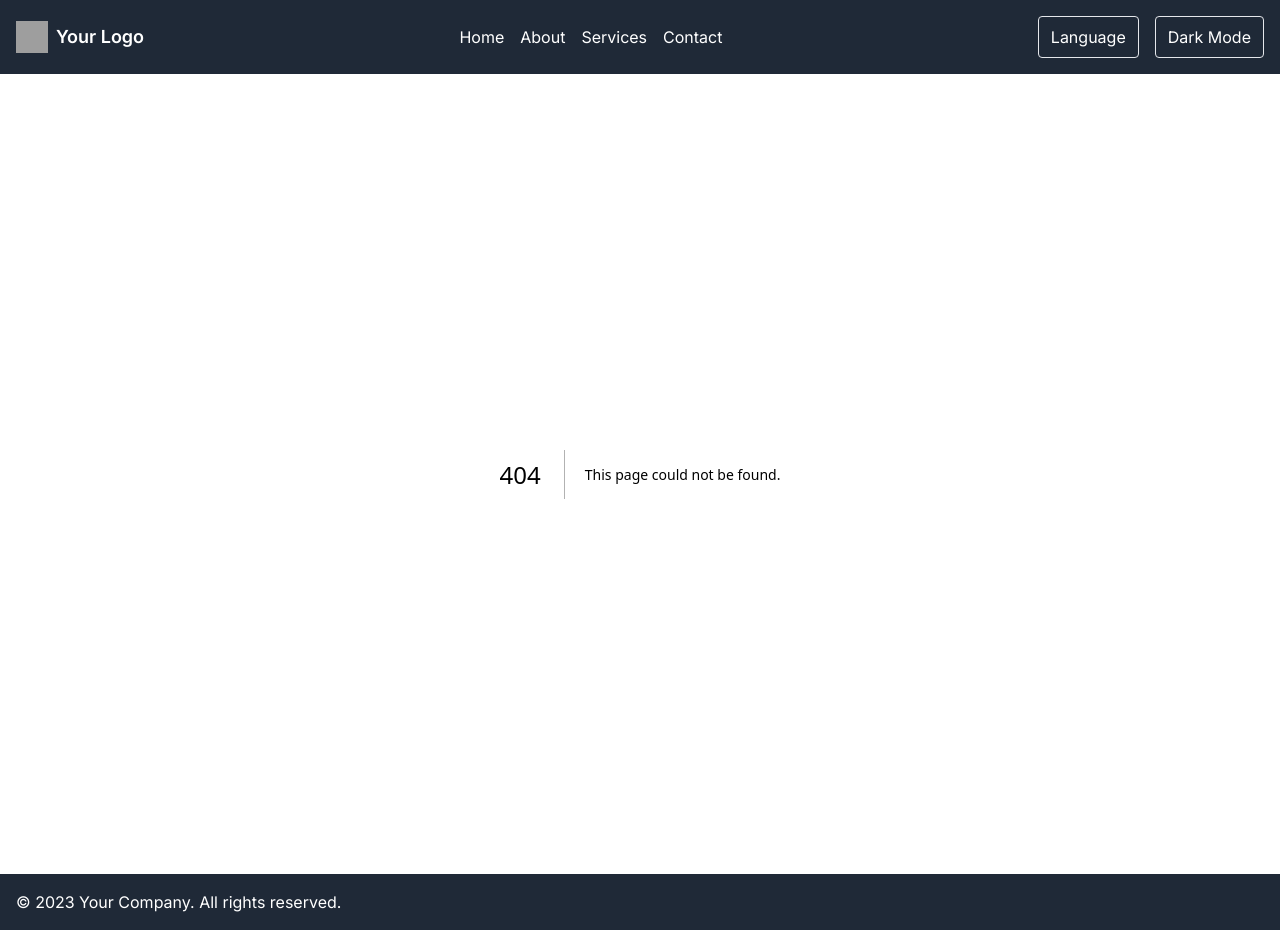
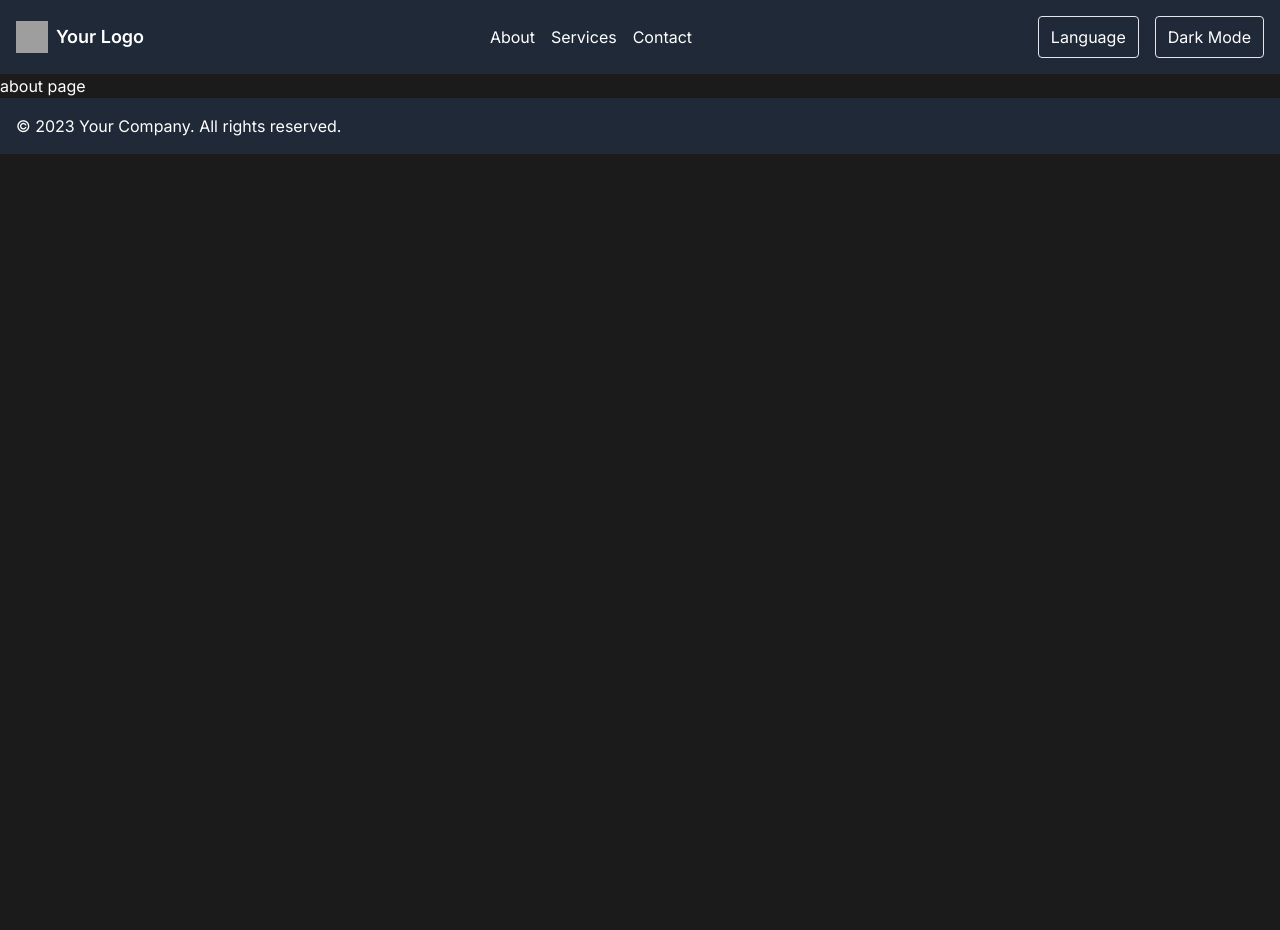
Before and after one commit to christianrhodes18/media-blog, a Next.js app: page /about in a window 1280 px wide. Before the commit this address had no page. After the commit the page ends 800 px from the top, so only its background shows below. Built offline with nearby package versions, Linux system fonts and the light colour scheme; grey boxes are pictures that could not be loaded.

Commit message:
progress on routing

```diff
--- /dev/null
+++ b/app/about/page.tsx
@@ -0,0 +1,5 @@
+export default function About() {
+    return (
+      <h1>about page</h1>
+    )
+  }
--- a/app/components/Navigation.tsx
+++ b/app/components/Navigation.tsx
@@ -6,19 +6,20 @@ const Navigation: React.FC = () => {
     <nav className="bg-gray-800 text-white p-4">
       <div className="container mx-auto flex justify-between items-center">
         {/* Logo */}
-        <div className="flex items-center">
+        <div>
+          <a href="/" className='flex items-center'>
             <img
               src="/path/to/logo.png"
               alt="Logo"
               className="h-8 w-8 mr-2"
             />
             <span className="font-semibold text-lg">Your Logo</span>
+          </a>
         </div>
 
         {/* Links */}
         <div className="space-x-4">
-          <a href="#" className="hover:text-gray-300">Home</a>
-          <a href="#" className="hover:text-gray-300">About</a>
+          <a href="/about" className="hover:text-gray-300">About</a>
           <a href="#" className="hover:text-gray-300">Services</a>
           <a href="#" className="hover:text-gray-300">Contact</a>
         </div>
--- a/app/layout.tsx
+++ b/app/layout.tsx
@@ -17,10 +17,10 @@ export default function RootLayout({
   children: React.ReactNode
 }) {
   return (
-    <html lang="en">
+    <>
       <Navigation />
       <body className={inter.className}>{children}</body>
       <Footer />
-    </html>
+    </>
   )
 }
--- a/app/posts/index.tsx
+++ b/app/posts/page.tsx
@@ -1,5 +1,8 @@
+
 export default function Posts() {
     return (
-      <h1>posts page</h1>
+      <>
+        <h1>posts page</h1>
+      </>
     )
   }
```
Lines whose indentation alone changed are shown as unchanged.
